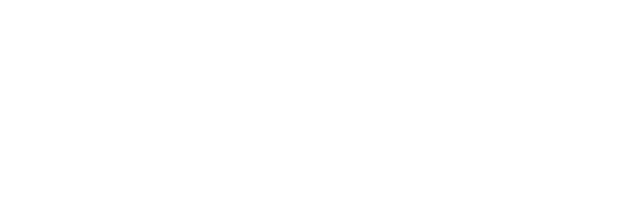
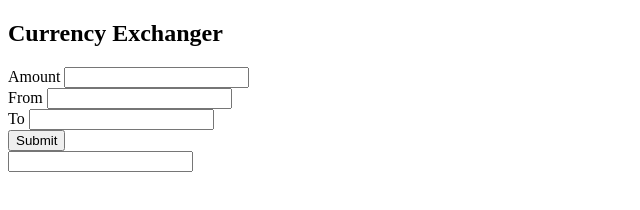
Before and after one commit to zbl14/currency-exchanger, a website: page src/index.html in a window 1280 px wide. Shown: the whole page, without its empty margins (0-640 px from the left). Drawn offline with Linux system fonts and the light colour scheme.

Commit message:
creat form for collecting amount, formCurrency, to Currency

```diff
--- a/src/index.html
+++ b/src/index.html
@@ -1,9 +1,29 @@
 <!DOCTYPE html>
 <html lang="en">
 <head>
-  <title>Document</title>
+  <title>Currency Exchanger</title>
 </head>
-<body>
-
+<body class="container">
+  <div class="jumbotron">
+    <h2>Currency Exchanger</h2>
+  </div>
+  <form>
+    <div>
+      <label for="amount">Amount</label>
+      <input id="amount" type="number">
+    </div>
+    <div>
+      <label for="fromCurrency">From</label>
+      <input class="fromCurrency" type="text">
+    </div>
+    <div>
+      <label for="toCurrency">To</label>
+      <input class="toCurrency" type="text">
+    </div>
+    <button class="btn btn-secondary" id="submit">Submit</button>
+  </form>
+  <div>
+    <input class="toCurrencyAmount" type="text">
+  </div>
 </body>
 </html>
```
